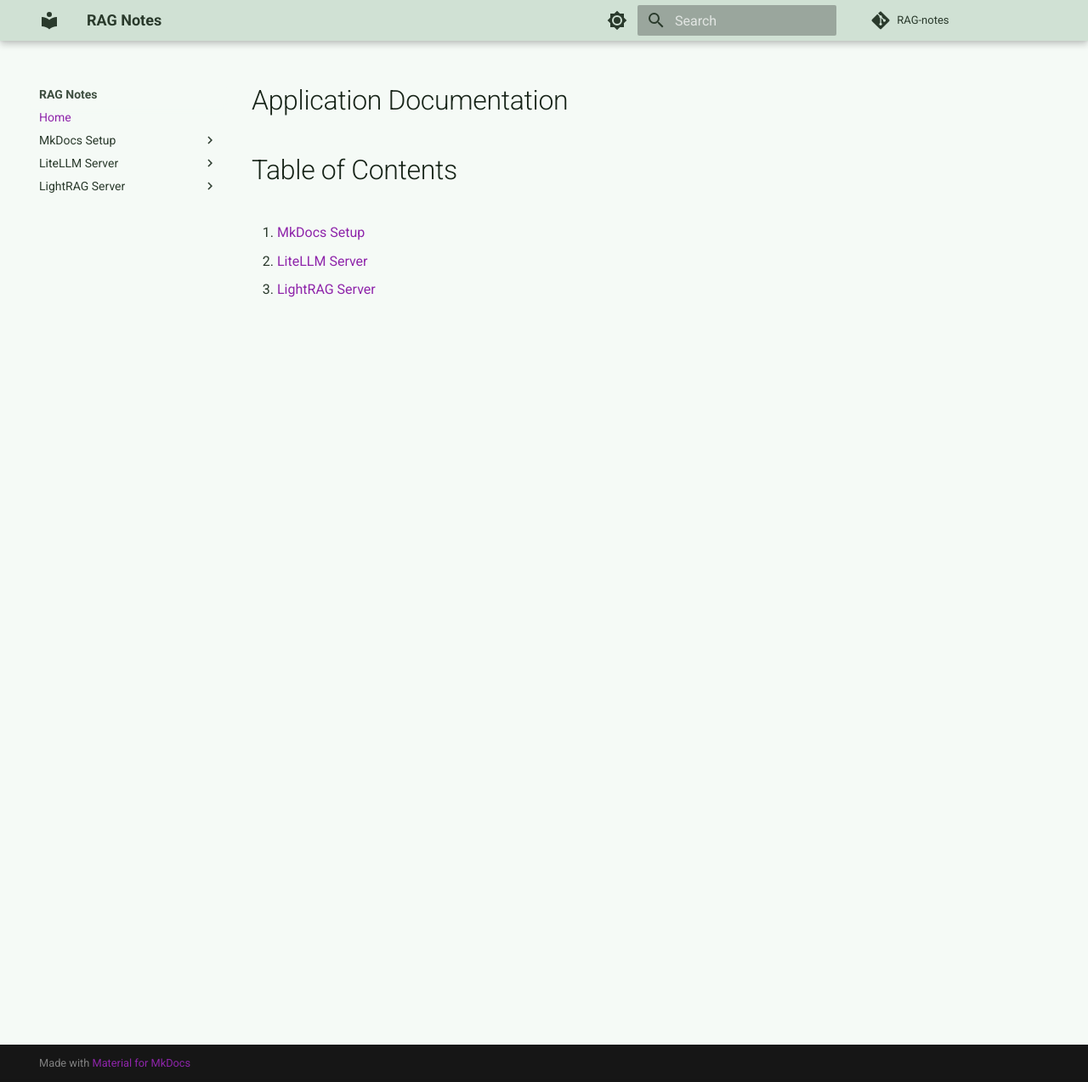
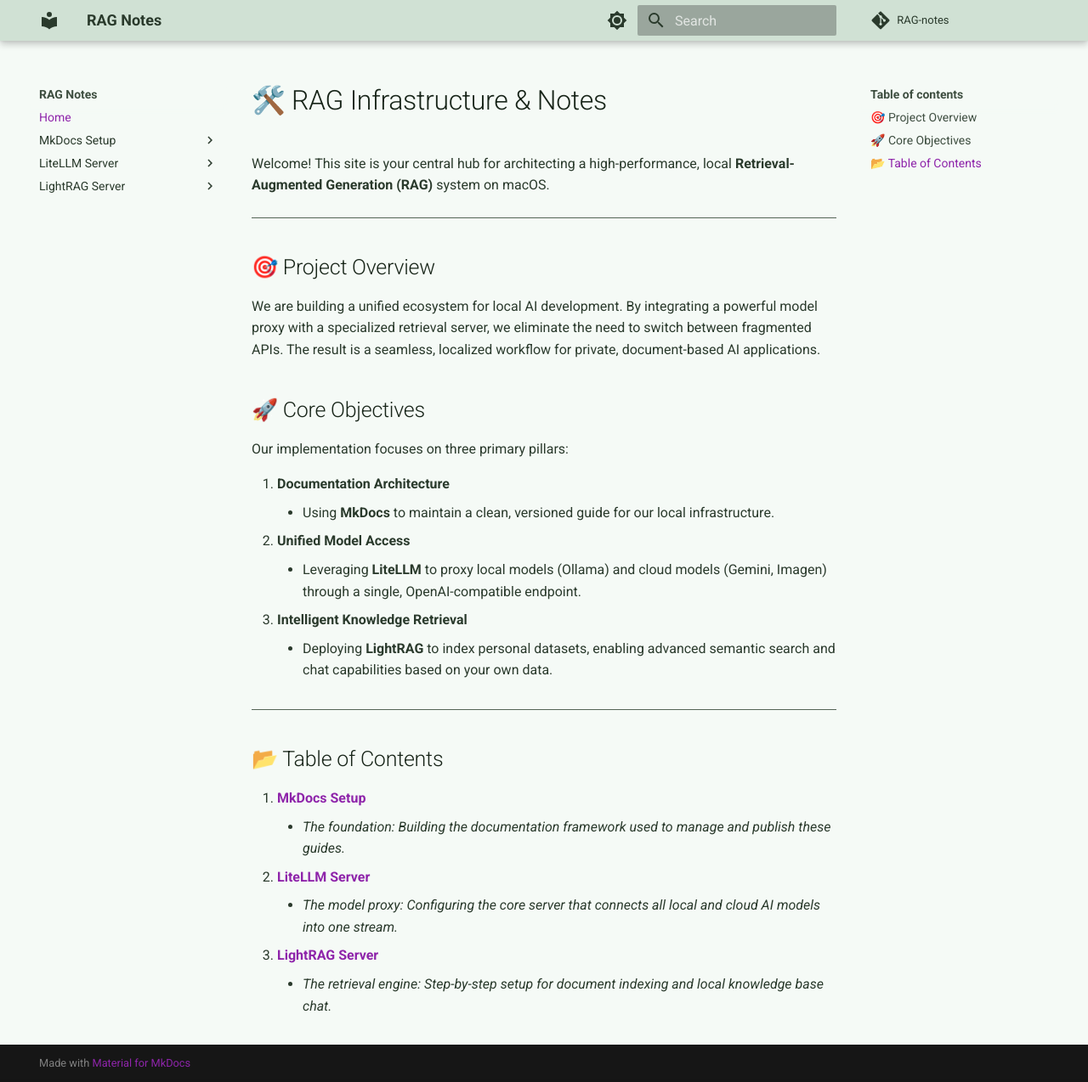
Before and after one commit to Rishita95/rag-notes, an MkDocs documentation site: the page built from docs/index.md, in a window 1280 px wide and 1274 px high. Shown: the whole window at 85% size. Built offline with MkDocs 1.6.1 and Material for MkDocs 9.7.7, drawn with Linux system fonts in a browser that asks for light colours; comment, search, counter and statistics services are not loaded.

Commit message:
update index.md with better titles and indentation

```diff
--- a/docs/index.md
+++ b/docs/index.md
@@ -1,7 +1,29 @@
-# Application Documentation
+# 🛠️ RAG Infrastructure & Notes
 
-# Table of Contents
+Welcome! This site is your central hub for architecting a high-performance, local **Retrieval-Augmented Generation (RAG)** system on macOS.
 
-1. [MkDocs Setup](MkDocs Setup/Prerequisites.md)
-2. [LiteLLM Server](LiteLLM Server/LLM Setup.md)
-3. [LightRAG Server](LightRAG Server/IntroductionRAG.md)
+---
+
+## 🎯 Project Overview
+We are building a unified ecosystem for local AI development. By integrating a powerful model proxy with a specialized retrieval server, we eliminate the need to switch between fragmented APIs. The result is a seamless, localized workflow for private, document-based AI applications.
+
+## 🚀 Core Objectives
+Our implementation focuses on three primary pillars:
+
+1.  **Documentation Architecture**
+    *   Using **MkDocs** to maintain a clean, versioned guide for our local infrastructure.
+2.  **Unified Model Access**
+    *   Leveraging **LiteLLM** to proxy local models (Ollama) and cloud models (Gemini, Imagen) through a single, OpenAI-compatible endpoint.
+3.  **Intelligent Knowledge Retrieval**
+    *   Deploying **LightRAG** to index personal datasets, enabling advanced semantic search and chat capabilities based on your own data.
+
+---
+
+## 📂 Table of Contents
+
+1.  **[MkDocs Setup](MkDocs Setup/Prerequisites.md)**
+    *   *The foundation: Building the documentation framework used to manage and publish these guides.*
+2.  **[LiteLLM Server](LiteLLM Server/LLM Setup.md)**
+    *   *The model proxy: Configuring the core server that connects all local and cloud AI models into one stream.*
+3.  **[LightRAG Server](LightRAG Server/IntroductionRAG.md)**
+    *   *The retrieval engine: Step-by-step setup for document indexing and local knowledge base chat.*
```
